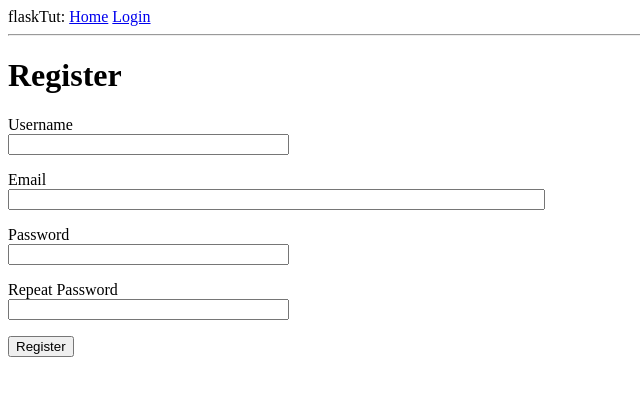
After one commit to kasuba-badri-vishal/PS1_Work, a Flask app: page /register in a window 1280 px wide. The commit adds this page. Shown: the top 396 px of the page, without its empty margins (0-640 px from the left). Run offline with Flask 2, Linux system fonts and the light colour scheme.

Commit message:
Completed login,register,profile page using flask

```diff
--- a/Assignment/assign2/flaskTut/app/forms.py
+++ b/Assignment/assign2/flaskTut/app/forms.py
@@ -1,9 +1,37 @@
+from wtforms import StringField, TextAreaField, SubmitField
+from wtforms.validators import DataRequired, Length
 from flask_wtf import FlaskForm
-from wtforms import StringField,PasswordField,BooleanField,SubmitField
-from wtforms.validators import DataRequired
+from wtforms import StringField, PasswordField, BooleanField, SubmitField
+from wtforms.validators import ValidationError, DataRequired, Email, EqualTo
+from app.models import User
+
 
 class LoginForm(FlaskForm):
-    username = StringField('Username',validators=[DataRequired()])
-    password = PasswordField('Password',validators=[DataRequired()])
+    username = StringField('Username', validators=[DataRequired()])
+    password = PasswordField('Password', validators=[DataRequired()])
     remember_me = BooleanField('Remember Me')
     submit = SubmitField('Sign In')
+
+
+class RegistrationForm(FlaskForm):
+    username = StringField('Username', validators=[DataRequired()])
+    email = StringField('Email', validators=[DataRequired(), Email()])
+    password = PasswordField('Password', validators=[DataRequired()])
+    password2 = PasswordField(
+        'Repeat Password', validators=[DataRequired(), EqualTo('password')])
+    submit = SubmitField('Register')
+
+    def validate_username(self, username):
+        user = User.query.filter_by(username=username.data).first()
+        if user is not None:
+            raise ValidationError('Please use a different username.')
+
+    def validate_email(self, email):
+        user = User.query.filter_by(email=email.data).first()
+        if user is not None:
+            raise ValidationError('Please use a different email address.')
+
+class EditProfileForm(FlaskForm):
+    username = StringField('Username', validators=[DataRequired()])
+    about_me = TextAreaField('About me', validators=[Length(min=0, max=140)])
+    submit = SubmitField('Submit')
--- a/Assignment/assign2/flaskTut/app/routes.py
+++ b/Assignment/assign2/flaskTut/app/routes.py
@@ -1,37 +1,96 @@
-from flask import render_template,flash,redirect,url_for
-from app import app
-from app.forms import LoginForm
+from app.forms import EditProfileForm
+from datetime import datetime
+from flask import render_template, flash, redirect, url_for, request
+from flask_login import login_user, logout_user, current_user, login_required
+from werkzeug.urls import url_parse
+from app import app, db
+from app.forms import LoginForm, RegistrationForm
+from app.models import User
+
 
 @app.route('/')
 @app.route('/index')
+@login_required
 def index():
-    # return "Hello World!"
-    user = { 'username':'Badri'}
     posts = [
         {
-            'author': {'username': 'Tushar'},
-            'body': 'Beautiful day in Goa!'
+            'author': {'username': 'John'},
+            'body': 'Beautiful day in Portland!'
         },
         {
-            'author': {'username': 'Rohith'},
+            'author': {'username': 'Susan'},
             'body': 'The Avengers movie was so cool!'
         }
     ]
-    # return '''
-    # <html>
-    #     <head>
-    #         <title>flaskTut</title>
-    #     </head>
-    #     <body>
-    #         <h1>Hello,''' + user['username'] + '''!</h1>
-    #     </body>
-    # </html>  '''
-    return render_template('index.html',user=user,posts=posts)
+    return render_template('index.html', title='Home', posts=posts)
 
-@app.route('/login',methods=['GET','POST'])
+
+@app.route('/login', methods=['GET', 'POST'])
 def login():
+    if current_user.is_authenticated:
+        return redirect(url_for('index'))
     form = LoginForm()
     if form.validate_on_submit():
-        flash('Login requested for user {}, remember_me={}'.format(form.username.data,form.remember_me.data))
+        user = User.query.filter_by(username=form.username.data).first()
+        if user is None or not user.check_password(form.password.data):
+            flash('Invalid username or password')
+            return redirect(url_for('login'))
+        login_user(user, remember=form.remember_me.data)
+        next_page = request.args.get('next')
+        if not next_page or url_parse(next_page).netloc != '':
+            next_page = url_for('index')
+        return redirect(next_page)
+    return render_template('login.html', title='Sign In', form=form)
+
+
+@app.route('/logout')
+def logout():
+    logout_user()
+    return redirect(url_for('index'))
+
+
+@app.route('/register', methods=['GET', 'POST'])
+def register():
+    if current_user.is_authenticated:
         return redirect(url_for('index'))
-    return render_template('login.html', title='Sign In',form = form)
+    form = RegistrationForm()
+    if form.validate_on_submit():
+        user = User(username=form.username.data, email=form.email.data)
+        user.set_password(form.password.data)
+        db.session.add(user)
+        db.session.commit()
+        flash('Congratulations, you are now a registered user!')
+        return redirect(url_for('login'))
+    return render_template('register.html', title='Register', form=form)
+
+@app.route('/user/<username>')
+@login_required
+def user(username):
+    user = User.query.filter_by(username=username).first_or_404()
+    posts = [
+        {'author': user, 'body': 'Test post #1'},
+        {'author': user, 'body': 'Test post #2'}
+    ]
+    return render_template('user.html', user=user, posts=posts)
+
+@app.before_request
+def before_request():
+    if current_user.is_authenticated:
+        current_user.last_seen = datetime.utcnow()
+        db.session.commit()
+
+@app.route('/edit_profile', methods=['GET', 'POST'])
+@login_required
+def edit_profile():
+    form = EditProfileForm()
+    if form.validate_on_submit():
+        current_user.username = form.username.data
+        current_user.about_me = form.about_me.data
+        db.session.commit()
+        flash('Your changes have been saved.')
+        return redirect(url_for('edit_profile'))
+    elif request.method == 'GET':
+        form.username.data = current_user.username
+        form.about_me.data = current_user.about_me
+    return render_template('edit_profile.html', title='Edit Profile',
+                           form=form)
--- a/Assignment/assign2/flaskTut/app/templates/base.html
+++ b/Assignment/assign2/flaskTut/app/templates/base.html
@@ -1,19 +1,21 @@
-<!DOCTYPE html>
-<html lang="en">
+<html>
     <head>
-    <meta charset="UTF-8">
-    <meta name="viewport" content="width=device-width, initial-scale=1.0">
-    <meta http-equiv="X-UA-Compatible" content="ie=edge">
         {% if title %}
-    <title>{{ title }} page </title>
+        <title>{{ title }} - flaskTut</title>
         {% else %}
-    <title>flaskTut</title>
+        <title>Welcome to flaskTut</title>
         {% endif %}
     </head>
     <body>
-    <div>flaskTut:
+        <div>
+            flaskTut:
             <a href="{{ url_for('index') }}">Home</a>
+            {% if current_user.is_anonymous %}
             <a href="{{ url_for('login') }}">Login</a>
+            {% else %}
+            <a href="{{ url_for('user', username=current_user.username) }}">Profile</a>
+            <a href="{{ url_for('logout') }}">Logout</a>
+            {% endif %}
         </div>
         <hr>
         {% with messages = get_flashed_messages() %}
--- /dev/null
+++ b/Assignment/assign2/flaskTut/app/templates/post.html
@@ -0,0 +1,6 @@
+<table>
+    <tr valign="top">
+        <td><img src="{{ post.author.avatar(36) }}"></td>
+        <td>{{ post.author.username }} says:<br>{{ post.body }}</td>
+    </tr>
+</table>
--- /dev/null
+++ b/Assignment/assign2/flaskTut/app/templates/register.html
@@ -0,0 +1,37 @@
+{% extends "base.html" %}
+
+{% block content %}
+    <h1>Register</h1>
+    <form action="" method="post">
+        {{ form.hidden_tag() }}
+        <p>
+            {{ form.username.label }}<br>
+            {{ form.username(size=32) }}<br>
+            {% for error in form.username.errors %}
+            <span style="color: red;">[{{ error }}]</span>
+            {% endfor %}
+        </p>
+        <p>
+            {{ form.email.label }}<br>
+            {{ form.email(size=64) }}<br>
+            {% for error in form.email.errors %}
+            <span style="color: red;">[{{ error }}]</span>
+            {% endfor %}
+        </p>
+        <p>
+            {{ form.password.label }}<br>
+            {{ form.password(size=32) }}<br>
+            {% for error in form.password.errors %}
+            <span style="color: red;">[{{ error }}]</span>
+            {% endfor %}
+        </p>
+        <p>
+            {{ form.password2.label }}<br>
+            {{ form.password2(size=32) }}<br>
+            {% for error in form.password2.errors %}
+            <span style="color: red;">[{{ error }}]</span>
+            {% endfor %}
+        </p>
+        <p>{{ form.submit() }}</p>
+    </form>
+{% endblock %}
```
Also changed, not shown: Assignment/assign2/flaskTut/app/__init__.py (+4 -3 lines), Assignment/assign2/flaskTut/app/models.py (+24 -2 lines), Assignment/assign2/flaskTut/app/templates/edit_profile.html (added, +23 -0 lines), Assignment/assign2/flaskTut/app/templates/index.html (+2 -27 lines), Assignment/assign2/flaskTut/app/templates/login.html (+5 -4 lines), Assignment/assign2/flaskTut/app/templates/user.html (added, +17 -0 lines), Assignment/assign2/flaskTut/migrations/versions/92bbe5ff57bd_new_fields_in_user_model.py (added, +30 -0 lines), Assignment/assign2/flaskTut/app.db. Lines whose indentation alone changed are shown as unchanged.
